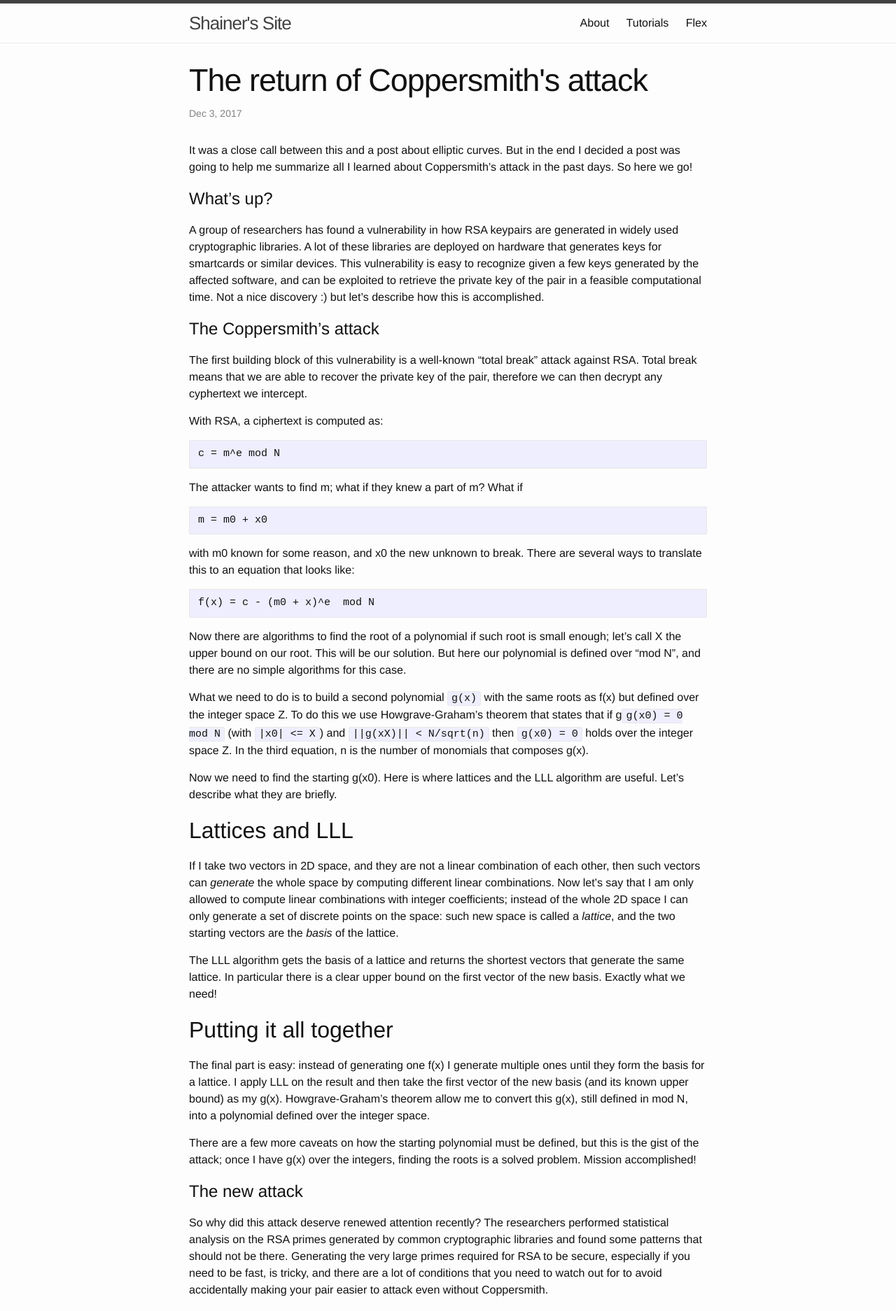
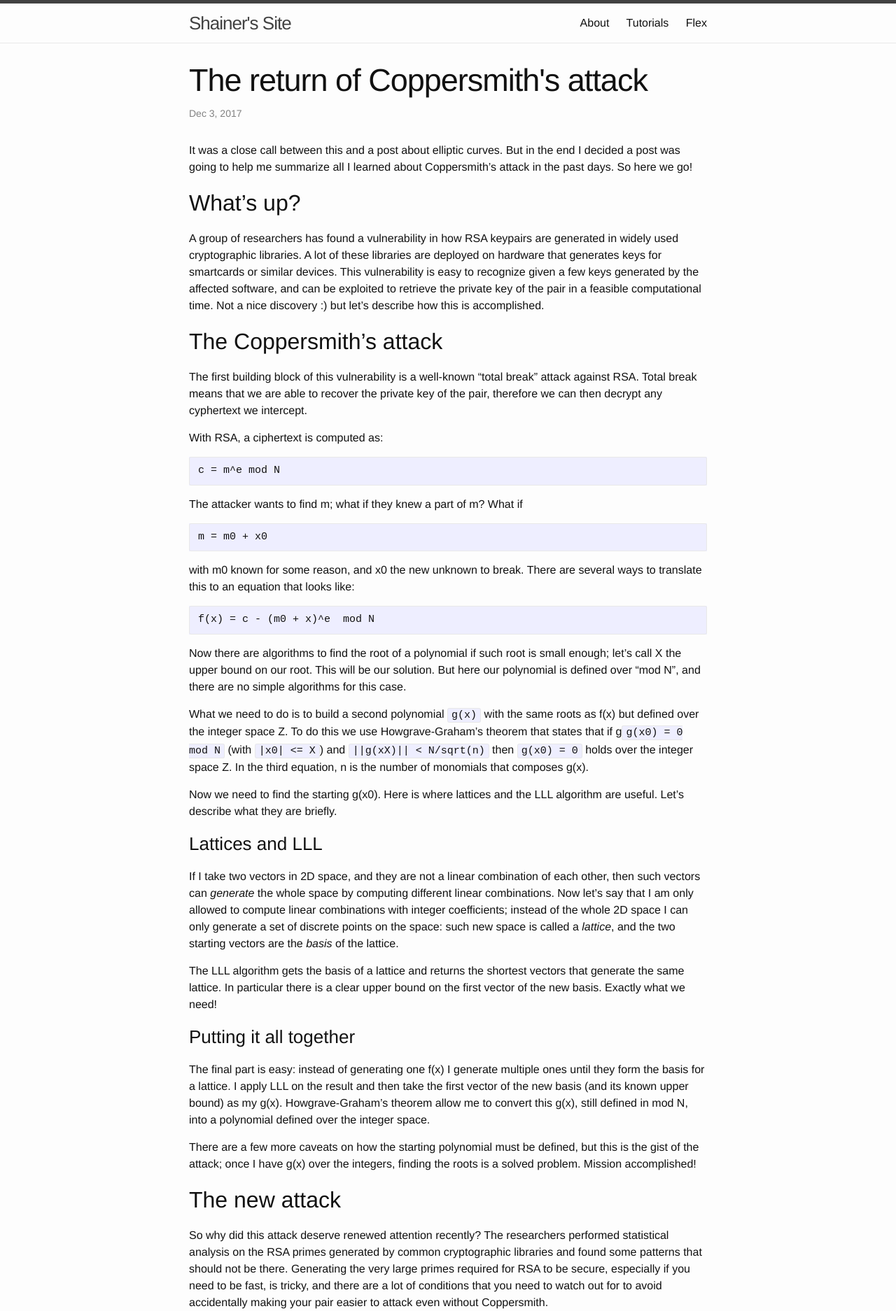
Before and after one commit to shainer/shainer.github.io, a Jekyll site: the page built from _posts/2017-12-03-the-return-of-coppersmith.md, in a window 1280 px wide. Shown: the top 1874 px of the page at 70% size. Built offline with Jekyll 4.4.1, drawn with Linux system fonts in a browser that asks for light colours.

```diff
--- a/_posts/2017-12-03-the-return-of-coppersmith.md
+++ b/_posts/2017-12-03-the-return-of-coppersmith.md
@@ -9,7 +9,7 @@ It was a close call between this and a post about elliptic curves. But in the
 end I decided a post was going to help me summarize all I learned about
 Coppersmith's attack in the past days. So here we go!
 
-# What's up?
+## What's up?
 
 A group of researchers has found a vulnerability in how RSA keypairs are
 generated in widely used cryptographic libraries. A lot of these libraries are
@@ -19,7 +19,7 @@ software, and can be exploited to retrieve the private key of the pair in a
 feasible computational time. Not a nice discovery :) but let's describe how
 this is accomplished.
 
-# The Coppersmith's attack
+## The Coppersmith's attack
 
 The first building block of this vulnerability is a well-known "total break"
 attack against RSA. Total break means that we are able to recover the
@@ -59,7 +59,7 @@ Z. In the third equation, n is the number of monomials that composes g(x).
 Now we need to find the starting g(x0). Here is where lattices and the LLL
 algorithm are useful. Let's describe what they are briefly.
 
-## Lattices and LLL
+### Lattices and LLL
 
 If I take two vectors in 2D space, and they are not a linear combination of
 each other, then such vectors can _generate_ the whole space by computing
@@ -73,7 +73,7 @@ The LLL algorithm gets the basis of a lattice and returns the shortest vectors
 that generate the same lattice. In particular there is a clear upper bound
 on the first vector of the new basis. Exactly what we need!
 
-## Putting it all together
+### Putting it all together
 
 The final part is easy: instead of generating one f(x) I generate multiple
 ones until they form the basis for a lattice. I apply LLL on the result and
@@ -85,7 +85,7 @@ There are a few more caveats on how the starting polynomial must be defined,
 but this is the gist of the attack; once I have g(x) over the integers,
 finding the roots is a solved problem. Mission accomplished!
 
-# The new attack
+## The new attack
 
 So why did this attack deserve renewed attention recently? The researchers
 performed statistical analysis on the RSA primes generated by common cryptographic
@@ -120,7 +120,7 @@ speed of attack, for every M supported by the library, was found by local
 brute force search plus some heuristics; note that they only need to do this
 once for every possible key size.
 
-# Conclusion
+## Conclusion
 
 No matter how many challenges I solve there's always more to cryptography that
 meets the eye, even for a relatively simple and well-known algorithm such as RSA
@@ -128,7 +128,7 @@ One shortcut or simple failure in checking conditions can result in pretty bad
 failures down the line; and it takes a beginner like me days of careful study
 and scribbling on paper to even understand how such failures materialize.
 
-# References
+## References
 
 - [Overview of the attack and the paper](https://crocs.fi.muni.cz/public/papers/rsa_ccs17).
 - [Implementation for SageMath by David Wong](https://github.com/mimoo/RSA-and-LLL-attacks).
```
